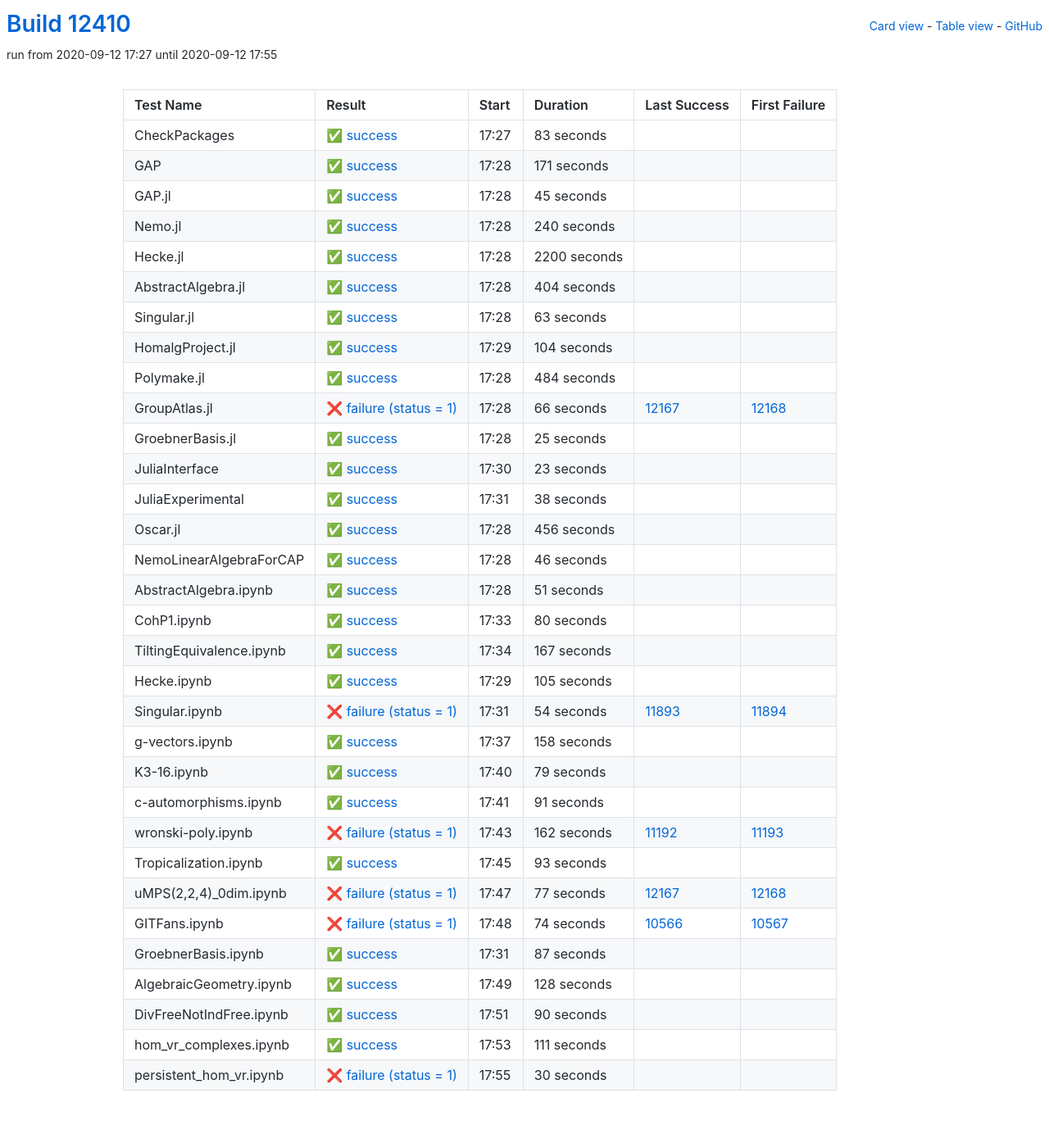
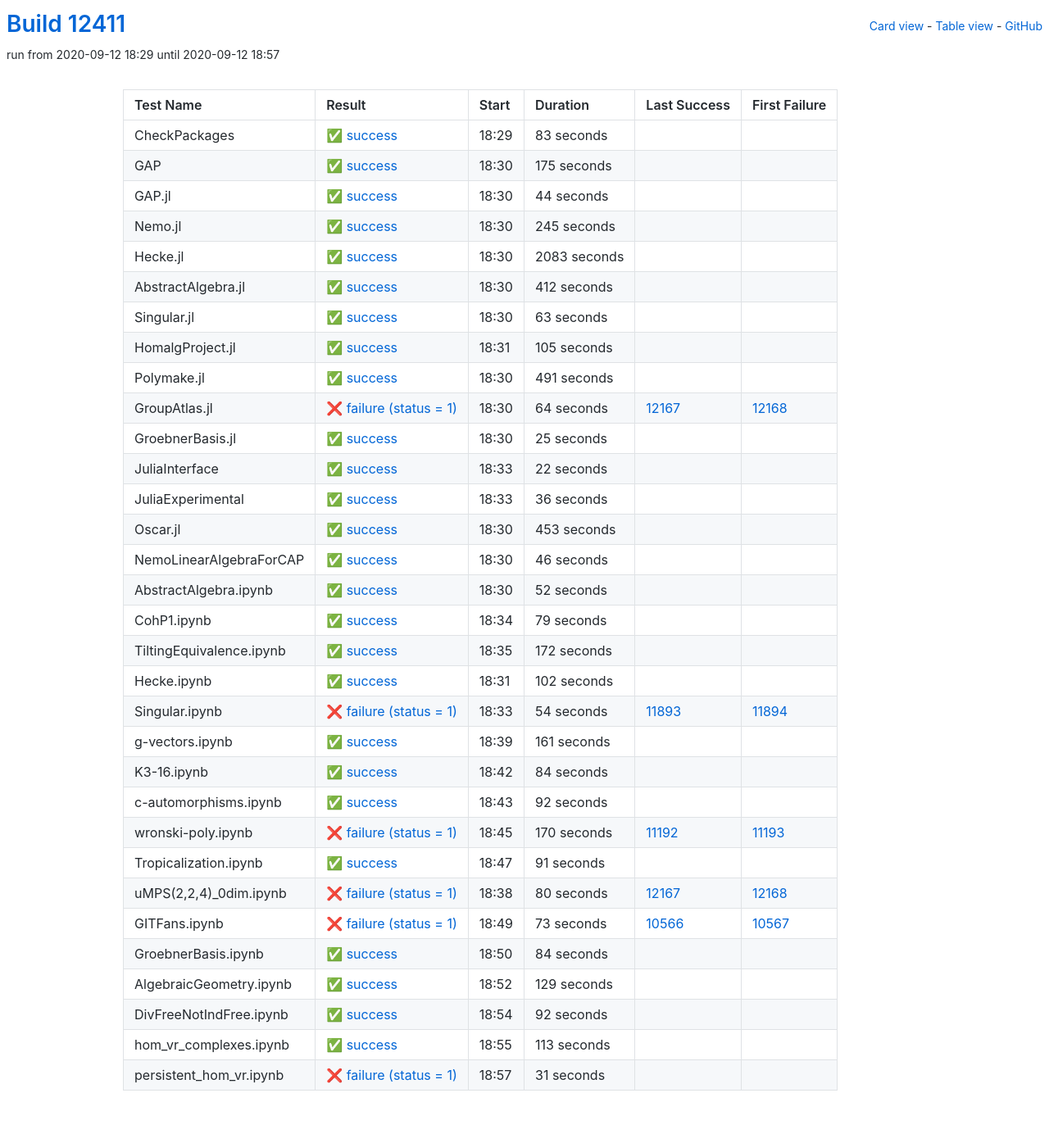
Before and after one commit to oscar-system/oscar-ci-status, a Jekyll site: the page built from table.html, in a window 1280 px wide. Shown: the whole page at 82% size. Built offline with Jekyll 4.4.1, drawn with Linux system fonts in a browser that asks for light colours.

Commit message:
Build #12411

```diff
--- a/_data/ci.yml
+++ b/_data/ci.yml
@@ -1,6 +1,6 @@
 ---
-build: 12410
-build_url: https://oscarci.mathematik.uni-kl.de/job/oscar/12410/
+build: 12411
+build_url: https://oscarci.mathematik.uni-kl.de/job/oscar/12411/
 job: oscar
 organization: oscar-system
 repo: oscar-ci-status
@@ -8,8 +8,8 @@
 tests:
 - name: CheckPackages
   id: checkpackages
-  log: https://oscarci.mathematik.uni-kl.de/job/oscar/12410/artifact/logs/build-12410/CheckPackages.log
-  start: 2020-09-12 17:27
+  log: https://oscarci.mathematik.uni-kl.de/job/oscar/12411/artifact/logs/build-12411/CheckPackages.log
+  start: 2020-09-12 18:29
   success: true
   exitcode: 0
   status: success
@@ -20,68 +20,68 @@
   first_failure_url:
 - name: GAP
   id: gap
-  log: https://oscarci.mathematik.uni-kl.de/job/oscar/12410/artifact/logs/build-12410/GAP.log
-  start: 2020-09-12 17:28
+  log: https://oscarci.mathematik.uni-kl.de/job/oscar/12411/artifact/logs/build-12411/GAP.log
+  start: 2020-09-12 18:30
   success: true
   exitcode: 0
   status: success
-  duration: 171
+  duration: 175
   last_success: false
   last_success_url:
   first_failure: false
   first_failure_url:
 - name: GAP.jl
   id: gap-jl
-  log: https://oscarci.mathematik.uni-kl.de/job/oscar/12410/artifact/logs/build-12410/GAP.jl.log
-  start: 2020-09-12 17:28
+  log: https://oscarci.mathematik.uni-kl.de/job/oscar/12411/artifact/logs/build-12411/GAP.jl.log
+  start: 2020-09-12 18:30
   success: true
   exitcode: 0
   status: success
-  duration: 45
+  duration: 44
   last_success: false
   last_success_url:
   first_failure: false
   first_failure_url:
 - name: Nemo.jl
   id: nemo-jl
-  log: https://oscarci.mathematik.uni-kl.de/job/oscar/12410/artifact/logs/build-12410/Nemo.jl.log
-  start: 2020-09-12 17:28
+  log: https://oscarci.mathematik.uni-kl.de/job/oscar/12411/artifact/logs/build-12411/Nemo.jl.log
+  start: 2020-09-12 18:30
   success: true
   exitcode: 0
   status: success
-  duration: 240
+  duration: 245
   last_success: false
   last_success_url:
   first_failure: false
   first_failure_url:
 - name: Hecke.jl
   id: hecke-jl
-  log: https://oscarci.mathematik.uni-kl.de/job/oscar/12410/artifact/logs/build-12410/Hecke.jl.log
-  start: 2020-09-12 17:28
+  log: https://oscarci.mathematik.uni-kl.de/job/oscar/12411/artifact/logs/build-12411/Hecke.jl.log
+  start: 2020-09-12 18:30
   success: true
   exitcode: 0
   status: success
-  duration: 2200
+  duration: 2083
   last_success: false
   last_success_url:
   first_failure: false
   first_failure_url:
 - name: AbstractAlgebra.jl
   id: abstractalgebra-jl
-  log: https://oscarci.mathematik.uni-kl.de/job/oscar/12410/artifact/logs/build-12410/AbstractAlgebra.jl.log
-  start: 2020-09-12 17:28
+  log: https://oscarci.mathematik.uni-kl.de/job/oscar/12411/artifact/logs/build-12411/AbstractAlgebra.jl.log
+  start: 2020-09-12 18:30
   success: true
   exitcode: 0
   status: success
-  duration: 404
+  duration: 412
   last_success: false
   last_success_url:
   first_failure: false
   first_failure_url:
 - name: Singular.jl
   id: singular-jl
-  log: https://oscarci.mathematik.uni-kl.de/job/oscar/12410/artifact/logs/build-12410/Singular.jl.log
-  start: 2020-09-12 17:28
+  log: https://oscarci.mathematik.uni-kl.de/job/oscar/12411/artifact/logs/build-12411/Singular.jl.log
+  start: 2020-09-12 18:30
   success: true
   exitcode: 0
   status: success
@@ -92,44 +92,44 @@
   first_failure_url:
 - name: HomalgProject.jl
   id: homalgproject-jl
-  log: https://oscarci.mathematik.uni-kl.de/job/oscar/12410/artifact/logs/build-12410/HomalgProject.jl.log
-  start: 2020-09-12 17:29
+  log: https://oscarci.mathematik.uni-kl.de/job/oscar/12411/artifact/logs/build-12411/HomalgProject.jl.log
+  start: 2020-09-12 18:31
   success: true
   exitcode: 0
   status: success
-  duration: 104
+  duration: 105
   last_success: false
   last_success_url:
   first_failure: false
   first_failure_url:
 - name: Polymake.jl
   id: polymake-jl
-  log: https://oscarci.mathematik.uni-kl.de/job/oscar/12410/artifact/logs/build-12410/Polymake.jl.log
-  start: 2020-09-12 17:28
+  log: https://oscarci.mathematik.uni-kl.de/job/oscar/12411/artifact/logs/build-12411/Polymake.jl.log
+  start: 2020-09-12 18:30
   success: true
   exitcode: 0
   status: success
-  duration: 484
+  duration: 491
   last_success: false
   last_success_url:
   first_failure: false
   first_failure_url:
 - name: GroupAtlas.jl
   id: groupatlas-jl
-  log: https://oscarci.mathematik.uni-kl.de/job/oscar/12410/artifact/logs/build-12410/GroupAtlas.jl.log
-  start: 2020-09-12 17:28
+  log: https://oscarci.mathematik.uni-kl.de/job/oscar/12411/artifact/logs/build-12411/GroupAtlas.jl.log
+  start: 2020-09-12 18:30
   success: false
   exitcode: 1
   status: failure
-  duration: 66
+  duration: 64
   last_success: 12167
   last_success_url: https://oscarci.mathematik.uni-kl.de/job/oscar/12167/
   first_failure: 12168
   first_failure_url: https://oscarci.mathematik.uni-kl.de/job/oscar/12168/
 - name: GroebnerBasis.jl
   id: groebnerbasis-jl
-  log: https://oscarci.mathematik.uni-kl.de/job/oscar/12410/artifact/logs/build-12410/GroebnerBasis.jl.log
-  start: 2020-09-12 17:28
+  log: https://oscarci.mathematik.uni-kl.de/job/oscar/12411/artifact/logs/build-12411/GroebnerBasis.jl.log
+  start: 2020-09-12 18:30
   success: true
   exitcode: 0
   status: success
@@ -140,44 +140,44 @@
   first_failure_url:
 - name: JuliaInterface
   id: juliainterface
-  log: https://oscarci.mathematik.uni-kl.de/job/oscar/12410/artifact/logs/build-12410/JuliaInterface.log
-  start: 2020-09-12 17:30
+  log: https://oscarci.mathematik.uni-kl.de/job/oscar/12411/artifact/logs/build-12411/JuliaInterface.log
+  start: 2020-09-12 18:33
   success: true
   exitcode: 0
   status: success
-  duration: 23
+  duration: 22
   last_success: false
   last_success_url:
   first_failure: false
   first_failure_url:
 - name: JuliaExperimental
   id: juliaexperimental
-  log: https://oscarci.mathematik.uni-kl.de/job/oscar/12410/artifact/logs/build-12410/JuliaExperimental.log
-  start: 2020-09-12 17:31
+  log: https://oscarci.mathematik.uni-kl.de/job/oscar/12411/artifact/logs/build-12411/JuliaExperimental.log
+  start: 2020-09-12 18:33
   success: true
   exitcode: 0
   status: success
-  duration: 38
+  duration: 36
   last_success: false
   last_success_url:
   first_failure: false
   first_failure_url:
 - name: Oscar.jl
   id: oscar-jl
-  log: https://oscarci.mathematik.uni-kl.de/job/oscar/12410/artifact/logs/build-12410/Oscar.jl.log
-  start: 2020-09-12 17:28
+  log: https://oscarci.mathematik.uni-kl.de/job/oscar/12411/artifact/logs/build-12411/Oscar.jl.log
+  start: 2020-09-12 18:30
   success: true
   exitcode: 0
   status: success
-  duration: 456
+  duration: 453
   last_success: false
   last_success_url:
   first_failure: false
   first_failure_url:
 - name: NemoLinearAlgebraForCAP
   id: nemolinearalgebraforcap
-  log: https://oscarci.mathematik.uni-kl.de/job/oscar/12410/artifact/logs/build-12410/NemoLinearAlgebraForCAP.log
-  start: 2020-09-12 17:28
+  log: https://oscarci.mathematik.uni-kl.de/job/oscar/12411/artifact/logs/build-12411/NemoLinearAlgebraForCAP.log
+  start: 2020-09-12 18:30
   success: true
   exitcode: 0
   status: success
@@ -188,56 +188,56 @@
   first_failure_url:
 - name: AbstractAlgebra.ipynb
   id: abstractalgebra-ipynb
-  log: https://oscarci.mathematik.uni-kl.de/job/oscar/12410/artifact/logs/build-12410/AbstractAlgebra.ipynb.log
-  start: 2020-09-12 17:28
+  log: https://oscarci.mathematik.uni-kl.de/job/oscar/12411/artifact/logs/build-12411/AbstractAlgebra.ipynb.log
+  start: 2020-09-12 18:30
   success: true
   exitcode: 0
   status: success
-  duration: 51
+  duration: 52
   last_success: false
   last_success_url:
   first_failure: false
   first_failure_url:
 - name: CohP1.ipynb
   id: cohp1-ipynb
-  log: https://oscarci.mathematik.uni-kl.de/job/oscar/12410/artifact/logs/build-12410/CohP1.ipynb.log
-  start: 2020-09-12 17:33
+  log: https://oscarci.mathematik.uni-kl.de/job/oscar/12411/artifact/logs/build-12411/CohP1.ipynb.log
+  start: 2020-09-12 18:34
   success: true
   exitcode: 0
   status: success
-  duration: 80
+  duration: 79
   last_success: false
   last_success_url:
   first_failure: false
   first_failure_url:
 - name: TiltingEquivalence.ipynb
   id: tiltingequivalence-ipynb
-  log: https://oscarci.mathematik.uni-kl.de/job/oscar/12410/artifact/logs/build-12410/TiltingEquivalence.ipynb.log
-  start: 2020-09-12 17:34
+  log: https://oscarci.mathematik.uni-kl.de/job/oscar/12411/artifact/logs/build-12411/TiltingEquivalence.ipynb.log
+  start: 2020-09-12 18:35
   success: true
   exitcode: 0
   status: success
-  duration: 167
+  duration: 172
   last_success: false
   last_success_url:
   first_failure: false
   first_failure_url:
 - name: Hecke.ipynb
   id: hecke-ipynb
-  log: https://oscarci.mathematik.uni-kl.de/job/oscar/12410/artifact/logs/build-12410/Hecke.ipynb.log
-  start: 2020-09-12 17:29
+  log: https://oscarci.mathematik.uni-kl.de/job/oscar/12411/artifact/logs/build-12411/Hecke.ipynb.log
+  start: 2020-09-12 18:31
   success: true
   exitcode: 0
   status: success
-  duration: 105
+  duration: 102
   last_success: false
   last_success_url:
   first_failure: false
   first_failure_url:
 - name: Singular.ipynb
   id: singular-ipynb
-  log: https://oscarci.mathematik.uni-kl.de/job/oscar/12410/artifact/logs/build-12410/Singular.ipynb.log
-  start: 2020-09-12 17:31
+  log: https://oscarci.mathematik.uni-kl.de/job/oscar/12411/artifact/logs/build-12411/Singular.ipynb.log
+  start: 2020-09-12 18:33
   success: false
   exitcode: 1
   status: failure
@@ -248,32 +248,56 @@
   first_failure_url: https://oscarci.mathematik.uni-kl.de/job/oscar/11894/
 - name: g-vectors.ipynb
   id: g-vectors-ipynb
-  log: https://oscarci.mathematik.uni-kl.de/job/oscar/12410/artifact/logs/build-12410/g-vectors.ipynb.log
-  start: 2020-09-12 17:37
+  log: https://oscarci.mathematik.uni-kl.de/job/oscar/12411/artifact/logs/build-12411/g-vectors.ipynb.log
+  start: 2020-09-12 18:39
   success: true
   exitcode: 0
   status: success
-  duration: 158
+  duration: 161
   last_success: false
   last_success_url:
   first_failure: false
   first_failure_url:
 - name: K3-16.ipynb
   id: k3-16-ipynb
-  log: https://oscarci.mathematik.uni-kl.de/job/oscar/12410/artifact/logs/build-12410/K3-16.ipynb.log
-  start: 2020-09-12 17:40
+  log: https://oscarci.mathematik.uni-kl.de/job/oscar/12411/artifact/logs/build-12411/K3-16.ipynb.log
+  start: 2020-09-12 18:42
   success: true
   exitcode: 0
   status: success
-  duration: 79
+  duration: 84
   last_success: false
   last_success_url:
   first_failure: false
   first_failure_url:
 - name: c-automorphisms.ipynb
   id: c-automorphisms-ipynb
-  log: https://oscarci.mathematik.uni-kl.de/job/oscar/12410/artifact/logs/build-12410/c-automorphisms.ipynb.log
-  start: 2020-09-12 17:41
+  log: https://oscarci.mathematik.uni-kl.de/job/oscar/12411/artifact/logs/build-12411/c-automorphisms.ipynb.log
+  start: 2020-09-12 18:43
+  success: true
+  exitcode: 0
+  status: success
+  duration: 92
+  last_success: false
+  last_success_url:
+  first_failure: false
+  first_failure_url:
+- name: wronski-poly.ipynb
+  id: wronski-poly-ipynb
+  log: https://oscarci.mathematik.uni-kl.de/job/oscar/12411/artifact/logs/build-12411/wronski-poly.ipynb.log
+  start: 2020-09-12 18:45
+  success: false
+  exitcode: 1
+  status: failure
+  duration: 170
+  last_success: 11192
+  last_success_url: https://oscarci.mathematik.uni-kl.de/job/oscar/11192/
+  first_failure: 11193
+  first_failure_url: https://oscarci.mathematik.uni-kl.de/job/oscar/11193/
+- name: Tropicalization.ipynb
+  id: tropicalization-ipynb
+  log: https://oscarci.mathematik.uni-kl.de/job/oscar/12411/artifact/logs/build-12411/Tropicalization.ipynb.log
+  start: 2020-09-12 18:47
   success: true
   exitcode: 0
   status: success
@@ -282,110 +306,86 @@
   last_success_url:
   first_failure: false
   first_failure_url:
-- name: wronski-poly.ipynb
-  id: wronski-poly-ipynb
-  log: https://oscarci.mathematik.uni-kl.de/job/oscar/12410/artifact/logs/build-12410/wronski-poly.ipynb.log
-  start: 2020-09-12 17:43
+- name: uMPS(2,2,4)_0dim.ipynb
+  id: umps-2-2-4-0dim-ipynb
+  log: https://oscarci.mathematik.uni-kl.de/job/oscar/12411/artifact/logs/build-12411/uMPS-2-2-4-_0dim.ipynb.log
+  start: 2020-09-12 18:38
   success: false
   exitcode: 1
   status: failure
-  duration: 162
-  last_success: 11192
-  last_success_url: https://oscarci.mathematik.uni-kl.de/job/oscar/11192/
-  first_failure: 11193
-  first_failure_url: https://oscarci.mathematik.uni-kl.de/job/oscar/11193/
-- name: Tropicalization.ipynb
-  id: tropicalization-ipynb
-  log: https://oscarci.mathematik.uni-kl.de/job/oscar/12410/artifact/logs/build-12410/Tropicalization.ipynb.log
-  start: 2020-09-12 17:45
-  success: true
-  exitcode: 0
-  status: success
-  duration: 93
-  last_success: false
-  last_success_url:
-  first_failure: false
-  first_failure_url:
-- name: uMPS(2,2,4)_0dim.ipynb
-  id: umps-2-2-4-0dim-ipynb
-  log: https://oscarci.mathematik.uni-kl.de/job/oscar/12410/artifact/logs/build-12410/uMPS-2-2-4-_0dim.ipynb.log
-  start: 2020-09-12 17:47
-  success: false
-  exitcode: 1
-  status: failure
-  duration: 77
+  duration: 80
   last_success: 12167
   last_success_url: https://oscarci.mathematik.uni-kl.de/job/oscar/12167/
   first_failure: 12168
   first_failure_url: https://oscarci.mathematik.uni-kl.de/job/oscar/12168/
 - name: GITFans.ipynb
   id: gitfans-ipynb
-  log: https://oscarci.mathematik.uni-kl.de/job/oscar/12410/artifact/logs/build-12410/GITFans.ipynb.log
-  start: 2020-09-12 17:48
+  log: https://oscarci.mathematik.uni-kl.de/job/oscar/12411/artifact/logs/build-12411/GITFans.ipynb.log
+  start: 2020-09-12 18:49
   success: false
   exitcode: 1
   status: failure
-  duration: 74
+  duration: 73
   last_success: 10566
   last_success_url: https://oscarci.mathematik.uni-kl.de/job/oscar/10566/
   first_failure: 10567
   first_failure_url: https://oscarci.mathematik.uni-kl.de/job/oscar/10567/
 - name: GroebnerBasis.ipynb
   id: groebnerbasis-ipynb
-  log: https://oscarci.mathematik.uni-kl.de/job/oscar/12410/artifact/logs/build-12410/GroebnerBasis.ipynb.log
-  start: 2020-09-12 17:31
+  log: https://oscarci.mathematik.uni-kl.de/job/oscar/12411/artifact/logs/build-12411/GroebnerBasis.ipynb.log
+  start: 2020-09-12 18:50
   success: true
   exitcode: 0
   status: success
-  duration: 87
+  duration: 84
   last_success: false
   last_success_url:
   first_failure: false
   first_failure_url:
 - name: AlgebraicGeometry.ipynb
   id: algebraicgeometry-ipynb
-  log: https://oscarci.mathematik.uni-kl.de/job/oscar/12410/artifact/logs/build-12410/AlgebraicGeometry.ipynb.log
-  start: 2020-09-12 17:49
+  log: https://oscarci.mathematik.uni-kl.de/job/oscar/12411/artifact/logs/build-12411/AlgebraicGeometry.ipynb.log
+  start: 2020-09-12 18:52
   success: true
   exitcode: 0
   status: success
-  duration: 128
+  duration: 129
   last_success: false
   last_success_url:
   first_failure: false
   first_failure_url:
 - name: DivFreeNotIndFree.ipynb
   id: divfreenotindfree-ipynb
-  log: https://oscarci.mathematik.uni-kl.de/job/oscar/12410/artifact/logs/build-12410/DivFreeNotIndFree.ipynb.log
-  start: 2020-09-12 17:51
+  log: https://oscarci.mathematik.uni-kl.de/job/oscar/12411/artifact/logs/build-12411/DivFreeNotIndFree.ipynb.log
+  start: 2020-09-12 18:54
   success: true
   exitcode: 0
   status: success
-  duration: 90
+  duration: 92
   last_success: false
   last_success_url:
   first_failure: false
   first_failure_url:
 - name: hom_vr_complexes.ipynb
   id: hom-vr-complexes-ipynb
-  log: https://oscarci.mathematik.uni-kl.de/job/oscar/12410/artifact/logs/build-12410/hom_vr_complexes.ipynb.log
-  start: 2020-09-12 17:53
+  log: https://oscarci.mathematik.uni-kl.de/job/oscar/12411/artifact/logs/build-12411/hom_vr_complexes.ipynb.log
+  start: 2020-09-12 18:55
   success: true
   exitcode: 0
   status: success
-  duration: 111
+  duration: 113
   last_success: false
   last_success_url:
   first_failure: false
   first_failure_url:
 - name: persistent_hom_vr.ipynb
   id: persistent-hom-vr-ipynb
-  log: https://oscarci.mathematik.uni-kl.de/job/oscar/12410/artifact/logs/build-12410/persistent_hom_vr.ipynb.log
-  start: 2020-09-12 17:55
+  log: https://oscarci.mathematik.uni-kl.de/job/oscar/12411/artifact/logs/build-12411/persistent_hom_vr.ipynb.log
+  start: 2020-09-12 18:57
   success: false
   exitcode: 1
   status: failure
-  duration: 30
+  duration: 31
   last_success: false
   last_success_url:
   first_failure: false
```
Also changed, not shown: README.md.
